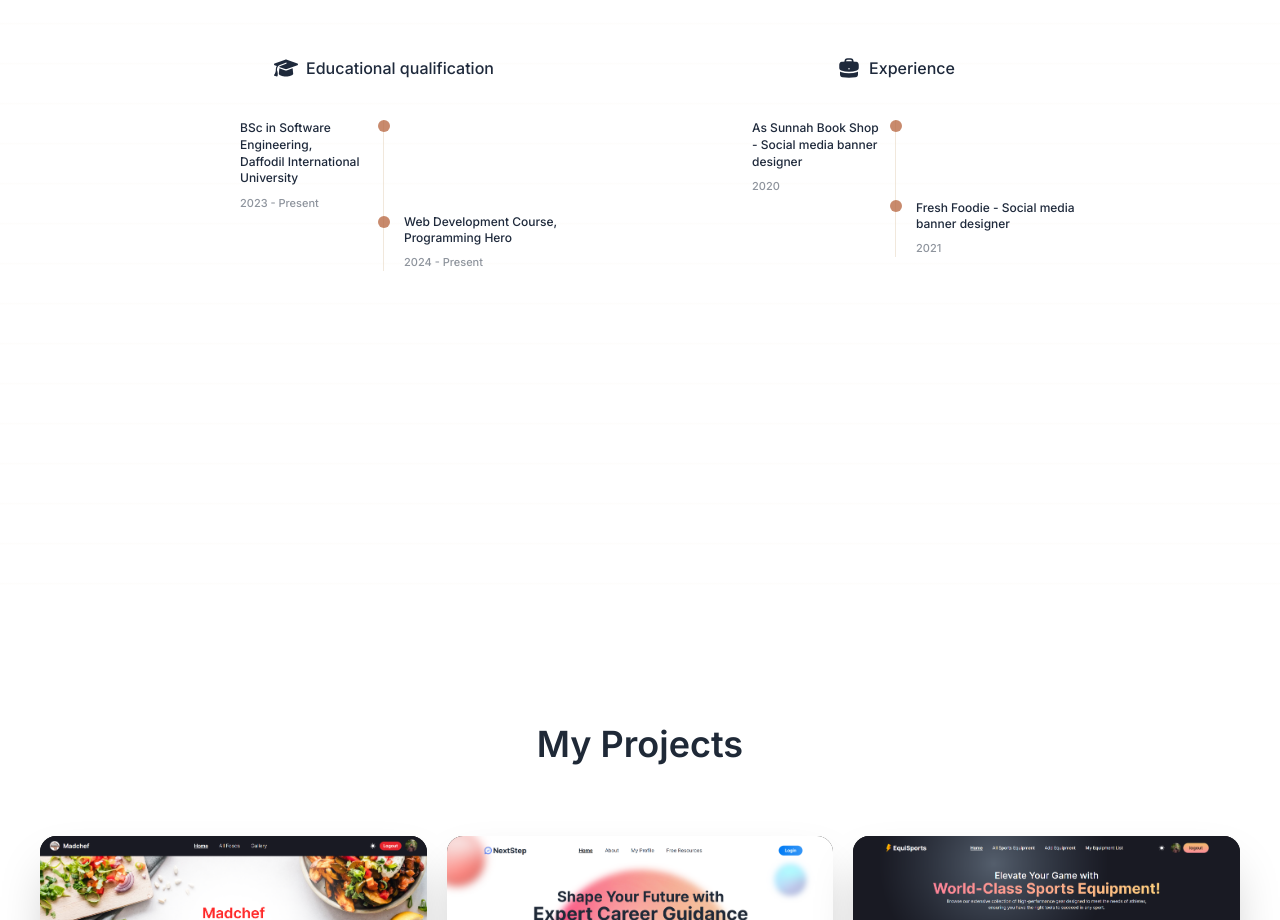
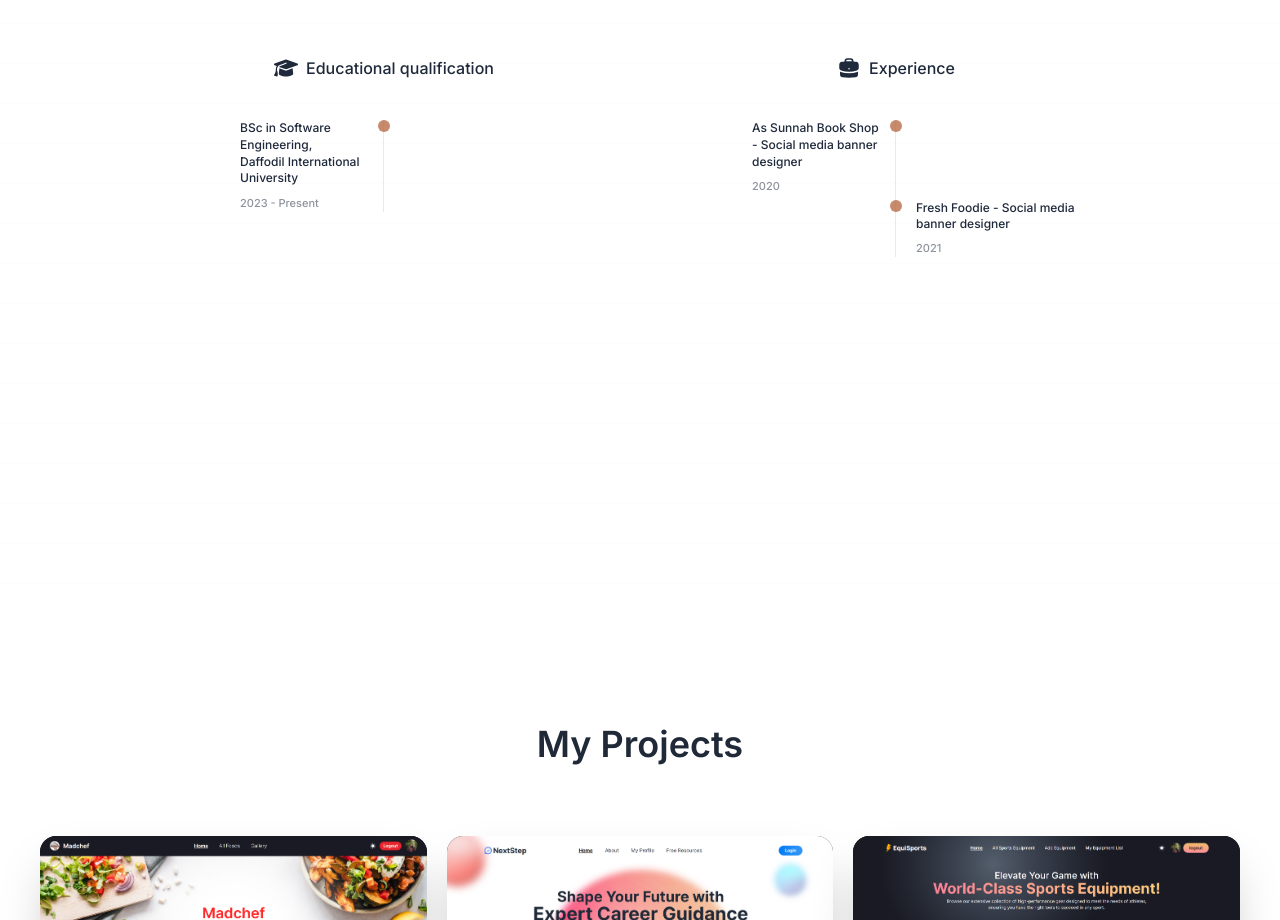
Before and after one commit to khh-Niloy/my-portfolio, a React (Vite) app: page / in a window 1280 px wide. Shown: the part 2400-3320 px from the top of the page. Built offline with nearby package versions, Linux system fonts and the light colour scheme; a web font is replaced by a local one.

Commit message:
removed PH from education

```diff
--- a/src/MainLayout/Education/Education.jsx
+++ b/src/MainLayout/Education/Education.jsx
@@ -59,7 +59,7 @@ const Education = () => {
 
             <div className="md:w-[50%] w-[80%] mx-auto flex mt-10 relative">
               <div className="w-3 h-3 bg-[#b86742c5] rounded-full absolute top-0 xl:right-[7.6rem] lg:right-[6.1rem] right-[8.2rem] sm:right-[12.45rem] md:right-[4.9rem]"></div>
-              <div className="w-3 h-3 bg-[#b86742c5] rounded-full absolute top-[6rem] xl:right-[7.6rem] lg:right-[6.1rem] right-[8.2rem] sm:right-[12.45rem] md:right-[4.9rem]"></div>
+              {/* <div className="w-3 h-3 bg-[#b86742c5] rounded-full absolute top-[6rem] xl:right-[7.6rem] lg:right-[6.1rem] right-[8.2rem] sm:right-[12.45rem] md:right-[4.9rem]"></div> */}
               <div className="w-1/2 border-r-[1.4px] border-[rgba(210,180,140,0.3)] flex flex-col items-start">
                 <h1 className="text-xs text-left text-[#1E293B] leading-[1.4] -translate-x-4">
                   BSc in Software Engineering, <br /> Daffodil International
@@ -70,14 +70,14 @@ const Education = () => {
                 </p>
               </div>
 
-              <div className="w-1/2 text-left">
+              {/* <div className="w-1/2 text-left">
                 <h1 className="text-xs translate-x-5 text-[#1E293B] whitespace-nowrap mt-[5.9rem]">
                   Web Development Course, <br /> Programming Hero
                 </h1>
                 <p className="text-[11px] mt-2 text-[#1E293B]/50 translate-x-5">
                   2024 - Present
                 </p>
-              </div>
+              </div> */}
             </div>
           </motion.div>
 
```
